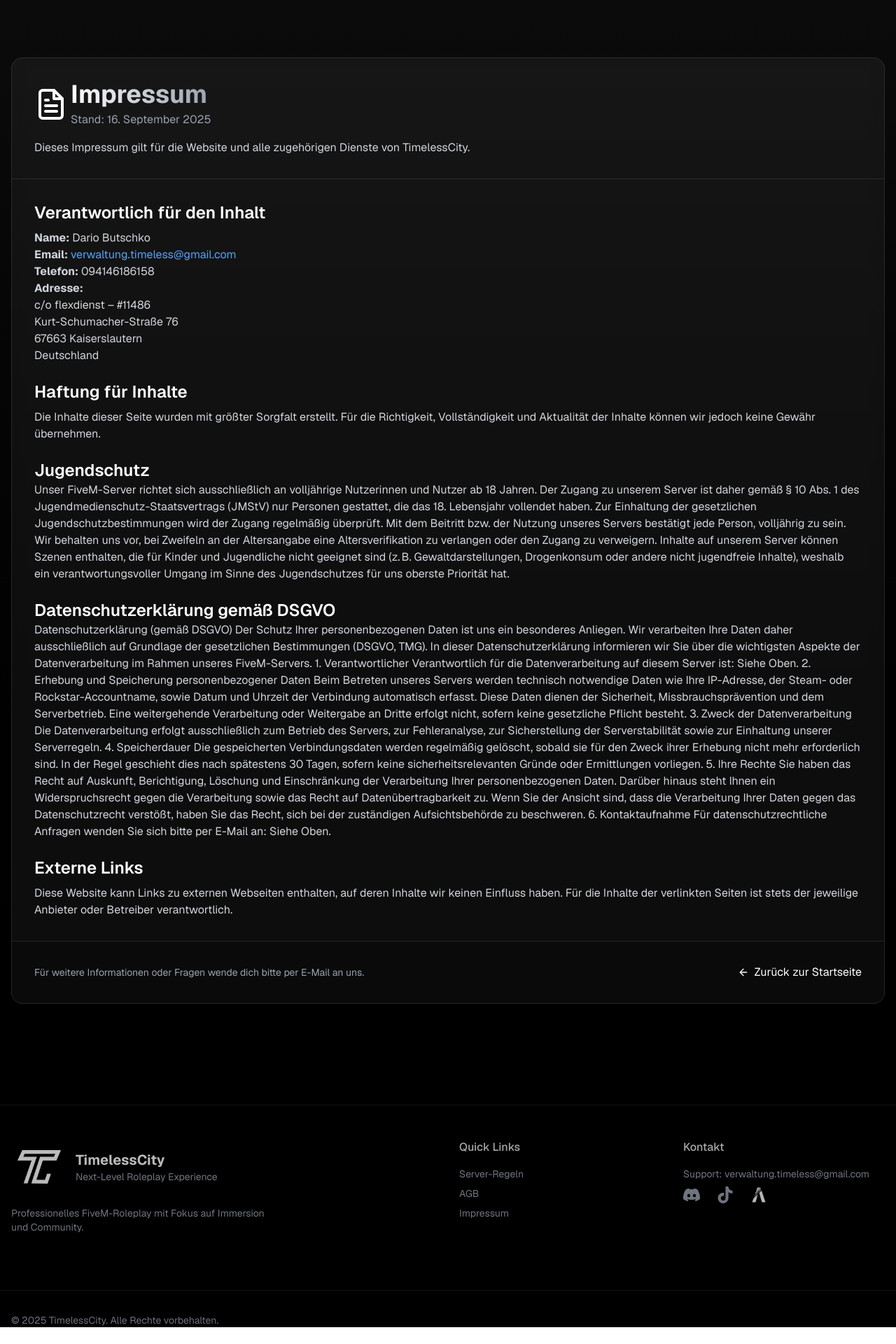
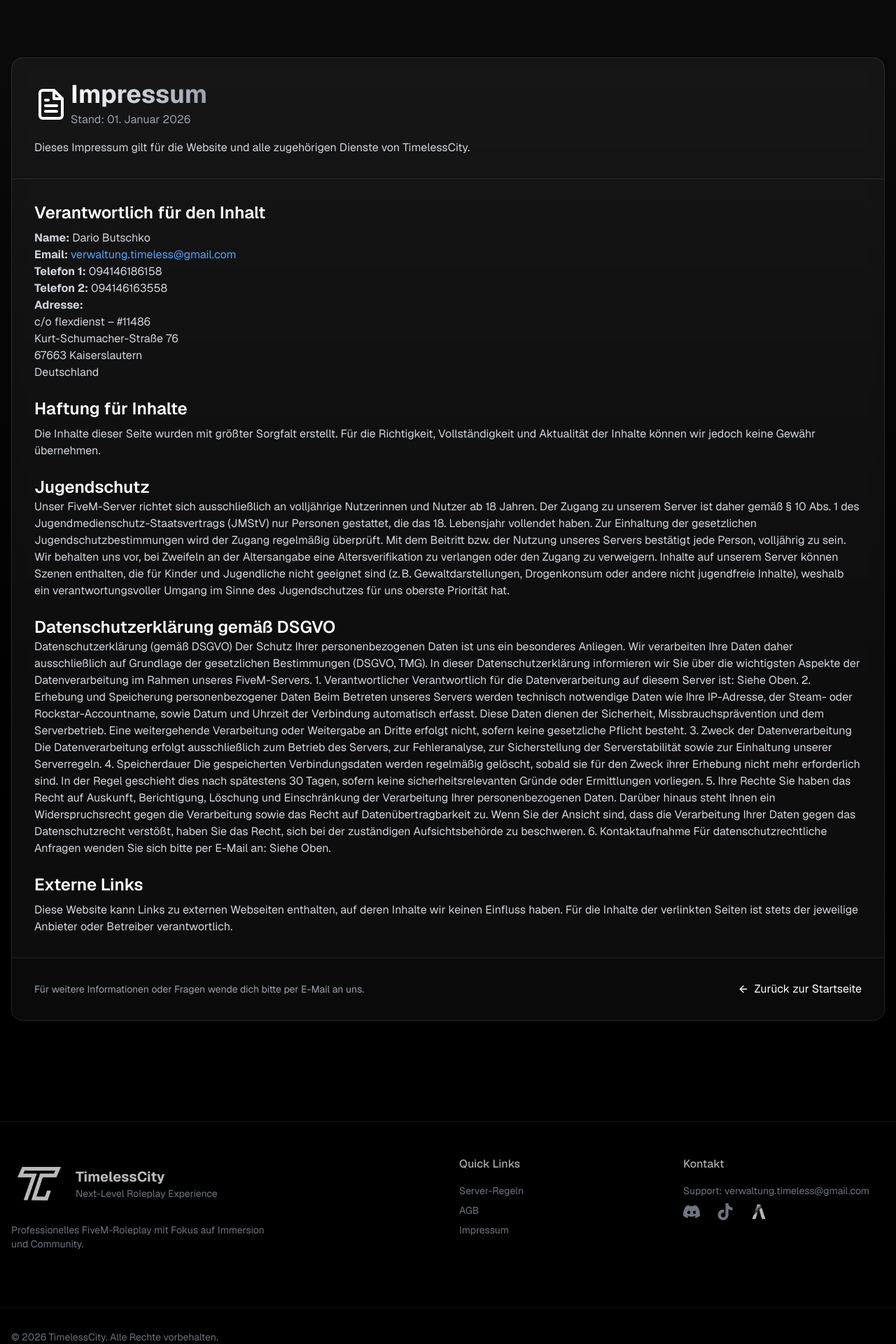
Before and after one commit to timeless-city/tc-website, a Next.js app: page /impressum in a window 1280 px wide. Shown: the part 94-2014 px from the top of the page at 70% size. Before the commit the page ends 1990 px from the top, so only its background shows below. Built offline with nearby package versions, Linux system fonts and the light colour scheme.

Commit message:
copyright 2026
Kleinere Änderungen + Kontaktupdate Telefon 2

```diff
--- a/app/agb/page.tsx
+++ b/app/agb/page.tsx
@@ -54,7 +54,7 @@
                   <h1 className="text-4xl font-bold bg-gradient-to-r from-white to-gray-400 bg-clip-text text-transparent">
                     Allgemeine Geschäftsbedingungen (AGB)
                   </h1>
-                  <p className="text-gray-400 mt-1">Stand: 22. März 2025 · Version 1.0</p>
+                  <p className="text-gray-400 mt-1">Stand: 01. Januar 2026 · Version 1.0</p>
                 </div>
               </div>
               <p className="text-gray-300">
@@ -153,7 +153,7 @@
             <h4 className="text-white/90 font-medium mb-4">Kontakt</h4>
             <div className="space-y-2">
               <div className="text-gray-400 text-sm">
-                Support: <Link href="mailto:timelesscityinfo@gmail.com" className="hover:text-white">timelesscityinfo@gmail.com</Link>
+                Support: <Link href="mailto:timelesscityinfo@gmail.com" className="hover:text-white">verwaltung.timeless@gmail.com</Link>
               </div>
               <SocialLinks />
             </div>
--- a/app/impressum/page.tsx
+++ b/app/impressum/page.tsx
@@ -54,7 +54,7 @@
                   <h1 className="text-4xl font-bold bg-gradient-to-r from-white to-gray-400 bg-clip-text text-transparent">
                     Impressum
                   </h1>
-                  <p className="text-gray-400 mt-1">Stand: 16. September 2025</p>
+                  <p className="text-gray-400 mt-1">Stand: 01. Januar 2026</p>
                 </div>
               </div>
               <p className="text-gray-300">
@@ -69,7 +69,8 @@
                 <p className="text-gray-300 mt-2">
                   <strong>Name:</strong> Dario Butschko <br />
                   <strong>Email:</strong> <Link href="mailto:verwaltung.timeless@gmail.com" className="text-blue-400 hover:text-blue-300">verwaltung.timeless@gmail.com</Link> <br />
-                  <strong>Telefon:</strong> 094146186158 <br />
+                  <strong>Telefon 1:</strong> 094146186158 <br />
+                  <strong>Telefon 2:</strong> 094146163558 <br />
                   <strong>Adresse:</strong> <br />
                     c/o flexdienst – #11486 <br />
                     Kurt-Schumacher-Straße 76 <br />
@@ -200,7 +201,7 @@
 
         <div className="container mx-auto px-4 mt-8 pt-8 border-t border-white/10">
           <div className="flex flex-col md:flex-row justify-between items-center gap-4 text-gray-400 text-sm">
-            <div>© 2025 TimelessCity. Alle Rechte vorbehalten.</div>
+            <div>© 2026 TimelessCity. Alle Rechte vorbehalten.</div>
           </div>
         </div>
       </footer>
--- a/app/regeln/page.tsx
+++ b/app/regeln/page.tsx
@@ -64,7 +64,7 @@
                   Server-Regelwerk
                 </h1>
                 <p className="text-gray-400 mt-1">
-                  Stand: 15 November 2025 · Version 1.0
+                  Stand: 01 Januar 2026 · Version 1.0
                 </p>
               </div>
             </div>
@@ -1554,7 +1554,7 @@
 
         <div className="container mx-auto px-4 mt-8 pt-8 border-t border-white/10">
           <div className="flex flex-col md:flex-row justify-between items-center gap-4 text-gray-400 text-sm">
-            <div>© 2025 TimelessCity. Alle Rechte vorbehalten.</div>
+            <div>© 2026 TimelessCity. Alle Rechte vorbehalten.</div>
             <div className="flex gap-4">
               {/* <Link href="/impressum" className="hover:text-white">Impressum</Link> */}
             </div>
```
